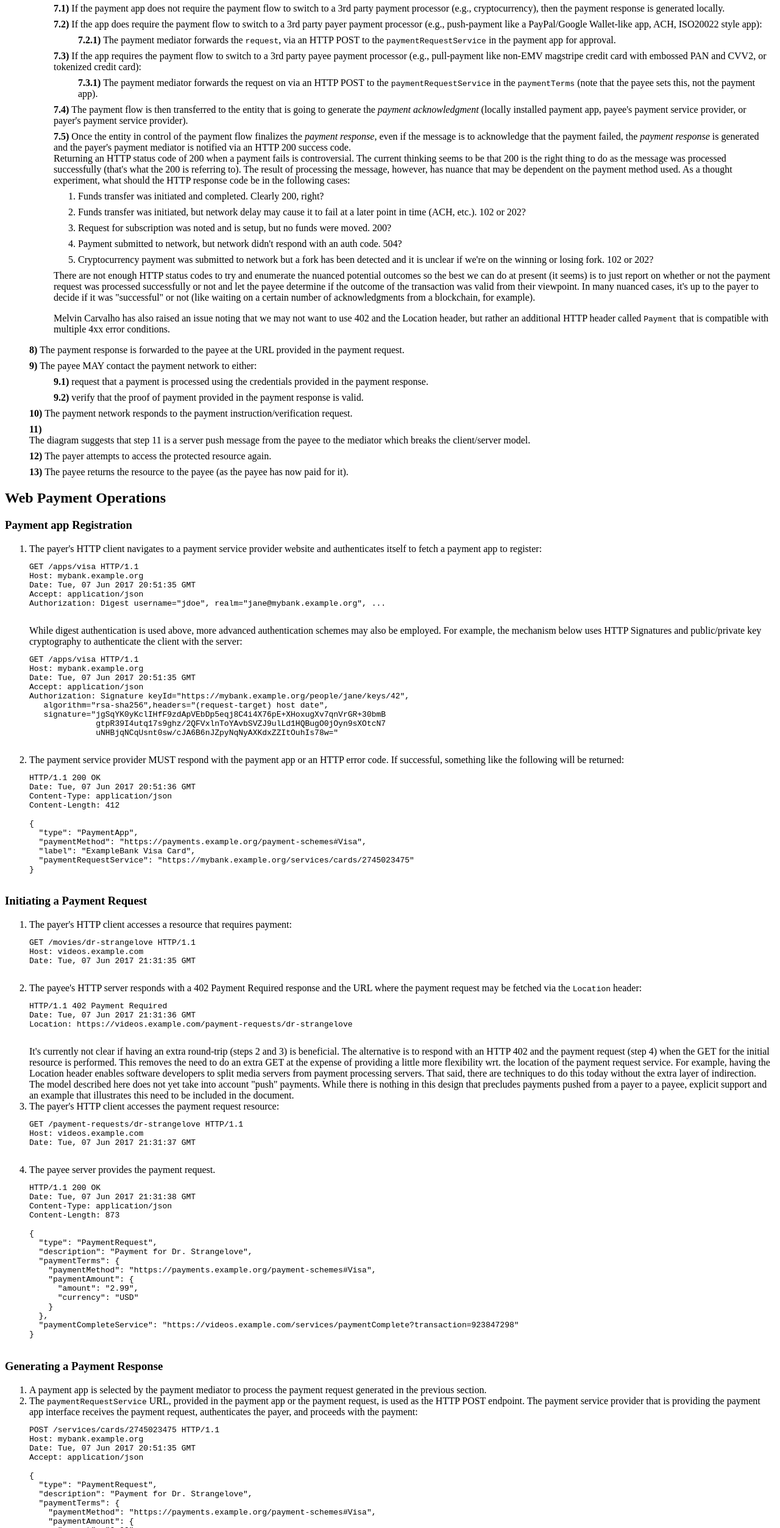
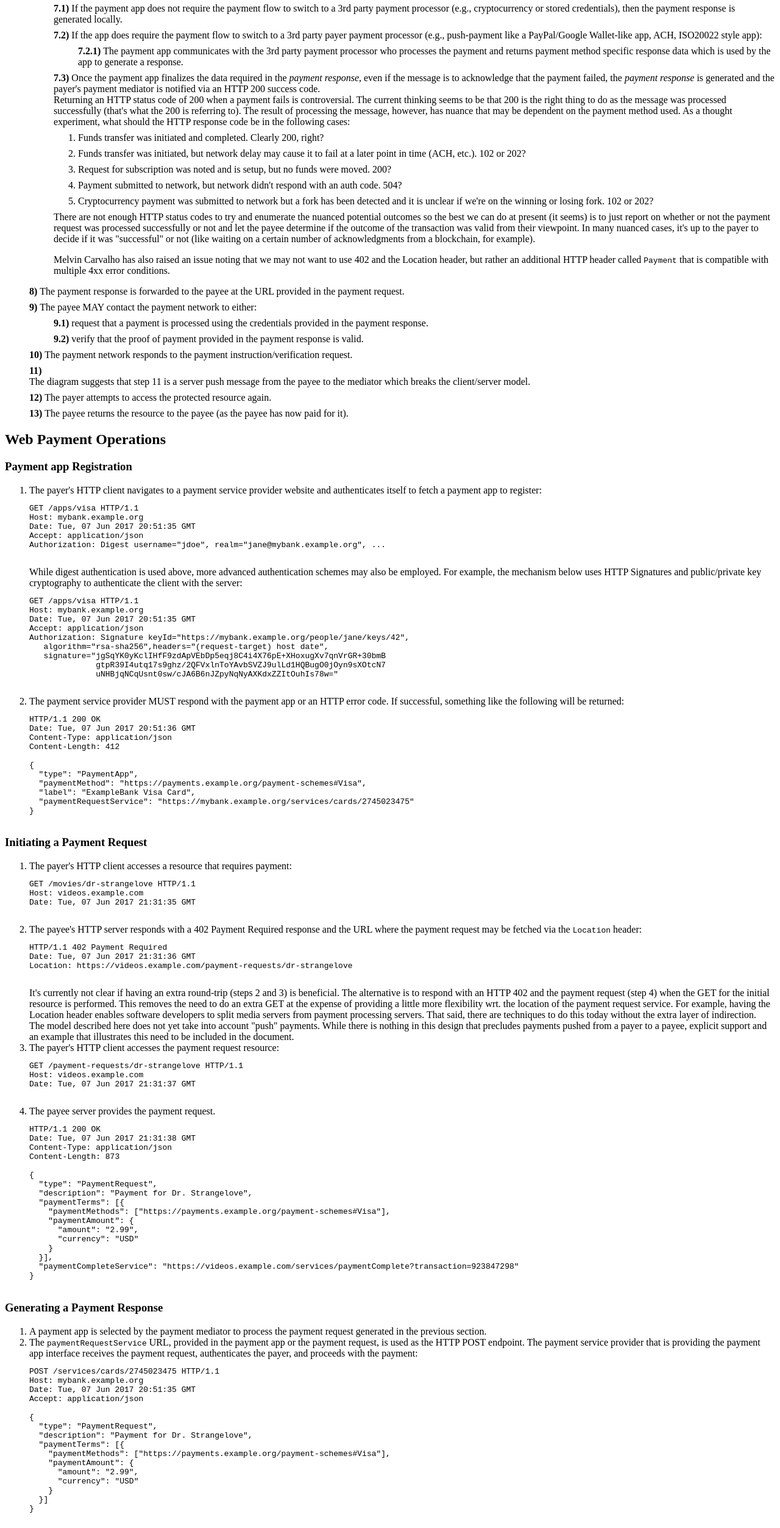
Before and after one commit to w3c/webpayments-http-api, a plain HTML site: page index.html in a window 1280 px wide. Shown: the part 2015-4520 px from the top of the page at 61% size. Drawn offline with Linux system fonts and the light colour scheme; a script that the page names is missing.

Commit message:
Change flows to align with the current WG thinking about pull-based payment methods

```diff
--- a/index.html
+++ b/index.html
@@ -283,7 +283,7 @@ Otherwise, the payment response can be generated locally
         <ol class="algorithm">
             <li>
 If the <a>payment app</a> does not require the payment flow to switch
-to a 3rd party payment processor (e.g., cryptocurrency),
+to a 3rd party payment processor (e.g., cryptocurrency or stored credentials),
 then the payment response is generated locally.
             </li>
             <li>
@@ -292,12 +292,12 @@ payer payment processor (e.g., push-payment like a PayPal/Google
 Wallet-like app, ACH, ISO20022 style app):
                 <ol class="algorithm">
                 <li>
-The <a>payment mediator</a> forwards the <code>request</code>, via
-an HTTP POST to the
-<code>paymentRequestService</code> in the <a>payment app</a> for approval.
+The <a>payment app</a> communicates with the 3rd party payment processor who processes the payment and returns payment
+method specific response data which is used by the app to generate a response.
                 </li>
             </ol>
             </li>
+<!-- This flow has not been ratified by the WG
             <li>
 If the app requires the payment flow to switch to a 3rd party
 payee payment processor (e.g., pull-payment like non-EMV magstripe credit
@@ -311,18 +311,11 @@ sets this, not the <a>payment app</a>).
               </li>
           </ol>
             </li>
+-->
             <li>
-The payment flow is then transferred to the entity that is going to
-generate the <em>payment acknowledgment</em> (locally installed
-payment app, <a>payee</a>'s payment service provider, or <a>payer</a>'s
-payment service provider).
-            </li>
-            <li>
-Once the entity in control of the payment flow finalizes the
-<em>payment response</em>, even if the message is to
-acknowledge that the payment failed, the <em>payment response</em>
-is generated and the <a>payer</a>'s <a>payment mediator</a> is notified via an HTTP 200
-success code.
+Once the payment app finalizes the data required in the <em>payment response</em>, even if the message is to
+acknowledge that the payment failed, the <em>payment response</em> is generated and the <a>payer</a>'s
+<a>payment mediator</a> is notified via an HTTP 200 success code.
                 <div class="issue">
 Returning an HTTP status code of 200 when a payment fails is controversial.
 
@@ -509,13 +502,13 @@ Content-Length: 873
 {
   "type": "PaymentRequest",
   "description": "Payment for Dr. Strangelove",
-  "paymentTerms": {
-    "paymentMethod": "https://payments.example.org/payment-schemes#Visa",
+  "paymentTerms": [{
+    "paymentMethods": ["https://payments.example.org/payment-schemes#Visa"],
     "paymentAmount": {
       "amount": "2.99",
       "currency": "USD"
     }
-  },
+  }],
   "paymentCompleteService": "https://videos.example.com/services/paymentComplete?transaction=923847298"
 }
         </pre>
@@ -544,21 +537,18 @@ Accept: application/json
 {
   "type": "PaymentRequest",
   "description": "Payment for Dr. Strangelove",
-  "paymentTerms": {
-    "paymentMethod": "https://payments.example.org/payment-schemes#Visa",
+  "paymentTerms": [{
+    "paymentMethods": ["https://payments.example.org/payment-schemes#Visa"],
     "paymentAmount": {
       "amount": "2.99",
       "currency": "USD"
     }
-  },
-  "paymentCompleteService": "https://videos.example.com/services/paymentComplete?transaction=923847298"
+  }]
 }
         </pre>
       </li>
       <li>
-The payment service provider generates a payment response message that
-contains enough information to verify that the transaction has completed in
-success or failure:
+The payment app generates a payment response message:
         <pre class="example" title="The payment response is provided back to the payment mediator from the payment app">
 HTTP/1.1 200 OK
 Date: Tue, 07 Jun 2017 20:51:36 GMT
@@ -567,15 +557,14 @@ Content-Length: 623
 
 {
   "type": "PaymentResponse",
-  "description": "Payment to ExampleMerch for widgets",
-  "paymentTerms": {
-    "paymentMethod": "https://payments.example.org/payment-schemes#Visa",
-    "status": "authorized",
-    "token": "10025AB",
-    "paymentAmount": {
-      "amount": "2.99",
-      "currency": "USD"
-    }
+  "description": "Payment for Dr. Strangelove",
+  "paymentMethod": "https://payments.example.org/payment-schemes#Visa",
+  "details" : {
+    "cardholderName": "John Smith",
+    "cardNumber": "123456789012345",
+    "expiryMonth": "12",
+    "expiryYear": "2020",
+    "cardSecurityCode": "000",
   }
 }
         </pre>
@@ -592,21 +581,20 @@ Content-Type: application/json
 
 {
   "type": "PaymentResponse",
-  "description": "Payment to ExampleMerch for widgets",
-  "paymentTerms": {
-    "paymentMethod": "https://payments.example.org/payment-schemes#Visa",
-    "status": "authorized",
-    "token": "10025AB",
-    "paymentAmount": {
-      "amount": "2.99",
-      "currency": "USD"
-    }
+  "description": "Payment for Dr. Strangelove",
+  "paymentMethod": "https://payments.example.org/payment-schemes#Visa",
+  "details" : {
+    "cardholderName": "John Smith",
+    "cardNumber": "123456789012345",
+    "expiryMonth": "12",
+    "expiryYear": "2020",
+    "cardSecurityCode": "000",
   }
 }
         </pre>
       </li>
       <li>
-The <a>payee</a> validates the payment response, sets the appropriate
+The <a>payee</a> validates the payment response, (if necessary it processes the payment) then sets the appropriate
 access control for the resource, and re-directs the <a>payer</a> to the
 resource:
         <pre class="example" title="The payee grants access to the initially requested resource">
```
